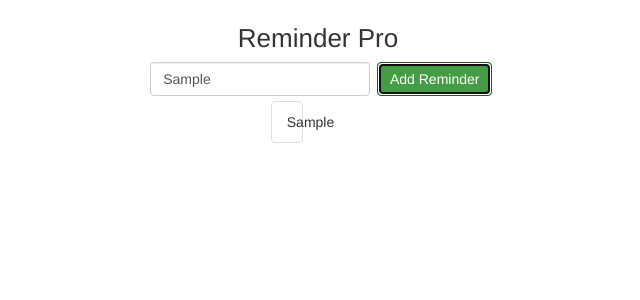
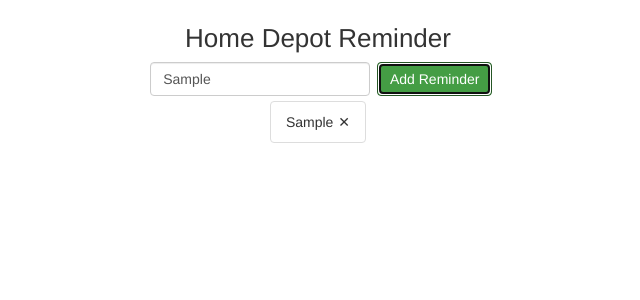
Before and after one commit to WilleniumFalcon91/ReminderPro, a React (Create React App) app: page / in a window 1280 px wide. Both pictures are taken after typing "Sample" into the empty fields and a click on the button "Add Reminder". Shown: the top 300 px of the page, without its empty margins (322-962 px from the left). Built offline with nearby package versions, Linux system fonts and the light colour scheme.

Commit message:
enables user to remove reminders after they have been set

```diff
--- a/src/Actions/index.js
+++ b/src/Actions/index.js
@@ -1,4 +1,4 @@
-import { ADD_REMINDER } from '../constants';
+import { ADD_REMINDER, DELETE_REMINDER } from '../constants';
 
 export const addReminder = (text) => {
     const action = {
@@ -8,3 +8,13 @@
     console.log('action in addReminder', action);
     return action;
 }
+
+export const deleteReminder = (id) => {
+    const action = {
+        type: DELETE_REMINDER,
+        id
+
+    }
+    console.log('deleting in actions', action);
+    return action;
+}
--- a/src/App.css
+++ b/src/App.css
@@ -6,4 +6,8 @@
 .btn {
     height: 34px;
     margin-left: 2%;
+    background-color: #f96302;
+    border-color: #f96302;
+    color: white;
+
 }
--- a/src/Reducers/index.js
+++ b/src/Reducers/index.js
@@ -1,10 +1,16 @@
-import { ADD_REMINDER } from '../constants';
+import { ADD_REMINDER, DELETE_REMINDER } from '../constants';
 
 const reminder = (action) => {
     return {
         text: action.text,
         id: Math.random()
     }
+}
+
+const removeById = (state = [], id) => {
+    const reminders = state.filter(reminder => reminder.id !== id);
+    console.log('new reduced reminders', reminders);
+    return reminders;
 }
 
 const reminders = (state = [], action) => {
@@ -14,6 +20,9 @@
             reminders = [...state, reminder(action)];
             console.log('reminders as state', reminders);
             return reminders;
+        case DELETE_REMINDER:
+            reminders = removeById(state, action.id);
+            return reminders;
         default:
             return state;
     }
--- a/src/components/App.jsx
+++ b/src/components/App.jsx
@@ -3,7 +3,7 @@
 import { Form, FormControl, Button } from 'react-bootstrap';
 import { connect } from 'react-redux';
 // import { bindActionCreators } from 'redux';
-import { addReminder } from '../Actions';
+import { addReminder, deleteReminder } from '../Actions';
 
 
 class App extends Component {
@@ -18,15 +18,25 @@
         this.props.addReminder(this.state.text);
     }
 
+    deleteReminder(id) {
+        this.props.deleteReminder(id);
+    }
+
     renderReminders() {
         const { reminders } = this.props;
         return (
-            <ul className="list-group col-sm-4">
+            <ul className="list-group">
                 {
                     reminders.map(reminder => {
                         return (
                             <li key={reminder.id} className='list-group-item'>
-                                <div>{reminder.text}</div>
+                                <div className="list-item">{reminder.text}</div>
+                                <div
+                                    className="list-item delete-button"
+                                    onClick={() => this.deleteReminder(reminder.id)}
+                                >
+                                    &#x2715;
+                                </div>
                             </li>
                         )
                     })
@@ -39,7 +49,7 @@
         return (
             <div className="App">
                 <div className='title'>
-                    Reminder Pro
+                    Home Depot Reminder
                 </div>
                 <div className='form-inline reminder-form'>
                     <Form className="form-group">
@@ -75,4 +85,4 @@
     }
 }
 
-export default connect(mapStateToProps, { addReminder })(App);
+export default connect(mapStateToProps, { addReminder, deleteReminder })(App);
--- a/src/constants.js
+++ b/src/constants.js
@@ -1 +1,2 @@
 export const ADD_REMINDER = 'ADD_REMINDER';
+export const DELETE_REMINDER = 'DELETE_REMINDER';
--- a/src/index.css
+++ b/src/index.css
@@ -4,8 +4,6 @@
     flex-direction: column;
     align-items: center;
 }
-
-
 
 .title {
     text-align: center;
@@ -21,3 +19,12 @@
     display: flex;
     flex-direction: row;
 }
+
+.list-item {
+    display: inline-block;
+}
+
+.delete-button {
+    float: right;
+    padding-left: 5px;
+}
```
